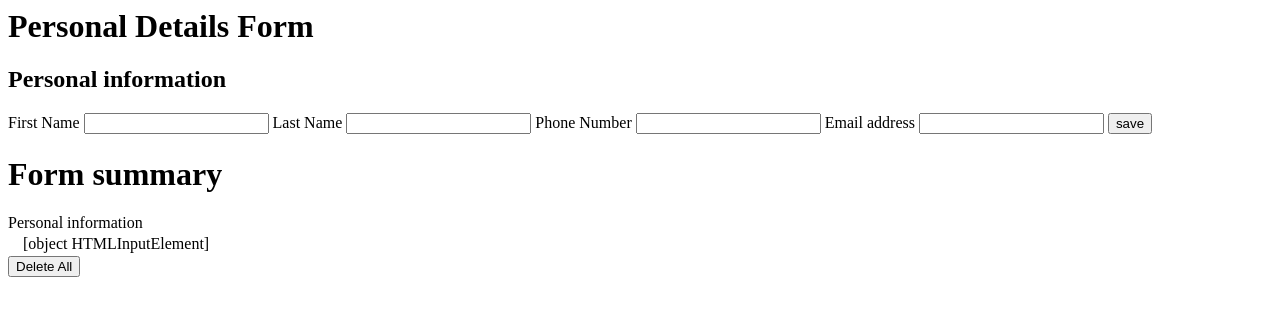
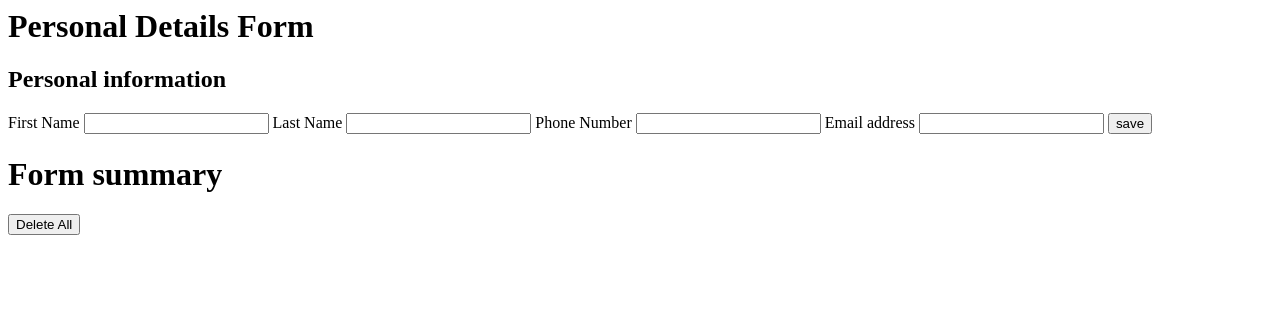
Before and after one commit to phael90/week11_weekend_homework, a plain HTML site: page index.html in a window 1280 px wide. Both pictures are taken after a click on the button "Delete All". Drawn offline with Linux system fonts and the light colour scheme.

Commit message:
Changed the structure in handleDeleteAllData function. MVP competed

```diff
--- a/js/app.js
+++ b/js/app.js
@@ -7,7 +7,6 @@ document.addEventListener('DOMContentLoaded', () => {
   const deleteAll = document.querySelector('#deleteAll');
   deleteAll.addEventListener('click', handleDeleteAllData);
 });
-
 
 const handleSubmitForm = ( event ) => {
   event.preventDefault();
@@ -34,27 +33,15 @@ const handleSubmitForm = ( event ) => {
   newRow.appendChild(personalNumber);
 
   const personalEmail = document.createElement('td');
-  personalEmail.textContent = `${email}`;
+  personalEmail.textContent = `${emailAddress}`;
   newRow.appendChild(personalEmail);
-
-  console.log(`${firstName}, ${lastName}, ${phoneNumber}, ${emailAddress}`);
   event.target.reset();
-
 }
 
 const handleDeleteAllData = () => {
-  const tablePersonalData1 = document.querySelector('.personal-information');
-  const tablePersonalData2 = document.querySelector('.personal-information');
-  const tablePersonalData3 = document.querySelector('.personal-information');
-  const tablePersonalData4 = document.querySelector('.personal-information');
-  console.log(tablePersonalData1, tablePersonalData2, tablePersonalData3, tablePersonalData4);
+  const tablePersonal = document.querySelector('#personal-information')
 
-  while(tablePersonalData1.firstChild,              tablePersonalData2.firstChild,
-    tablePersonalData3.firstChild,
-    tablePersonalData4.firstChild) {
-      tablePersonalData1.removeChild(tablePersonalData1.firstChild);
-      tablePersonalData2.removeChild(tablePersonalData2.firstChild);
-      tablePersonalData3.removeChild(tablePersonalData3.firstChild);
-      tablePersonalData4.removeChild(tablePersonalData4.firstChild);
+  while(tablePersonal.firstChild) {
+      tablePersonal.removeChild(tablePersonal.firstChild);
     }
   }
```
Also changed, not shown: index.html (+2 -1 lines).
